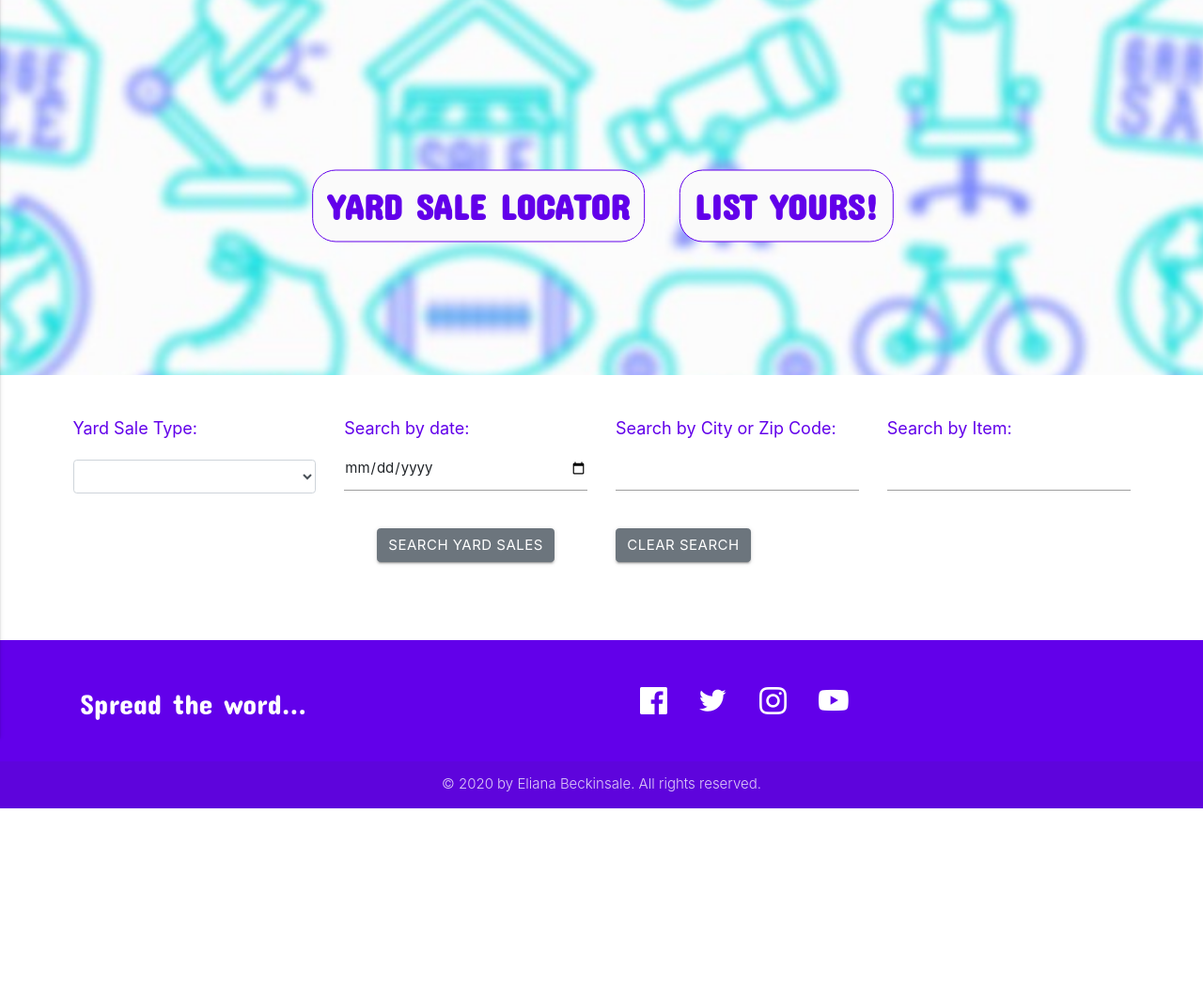
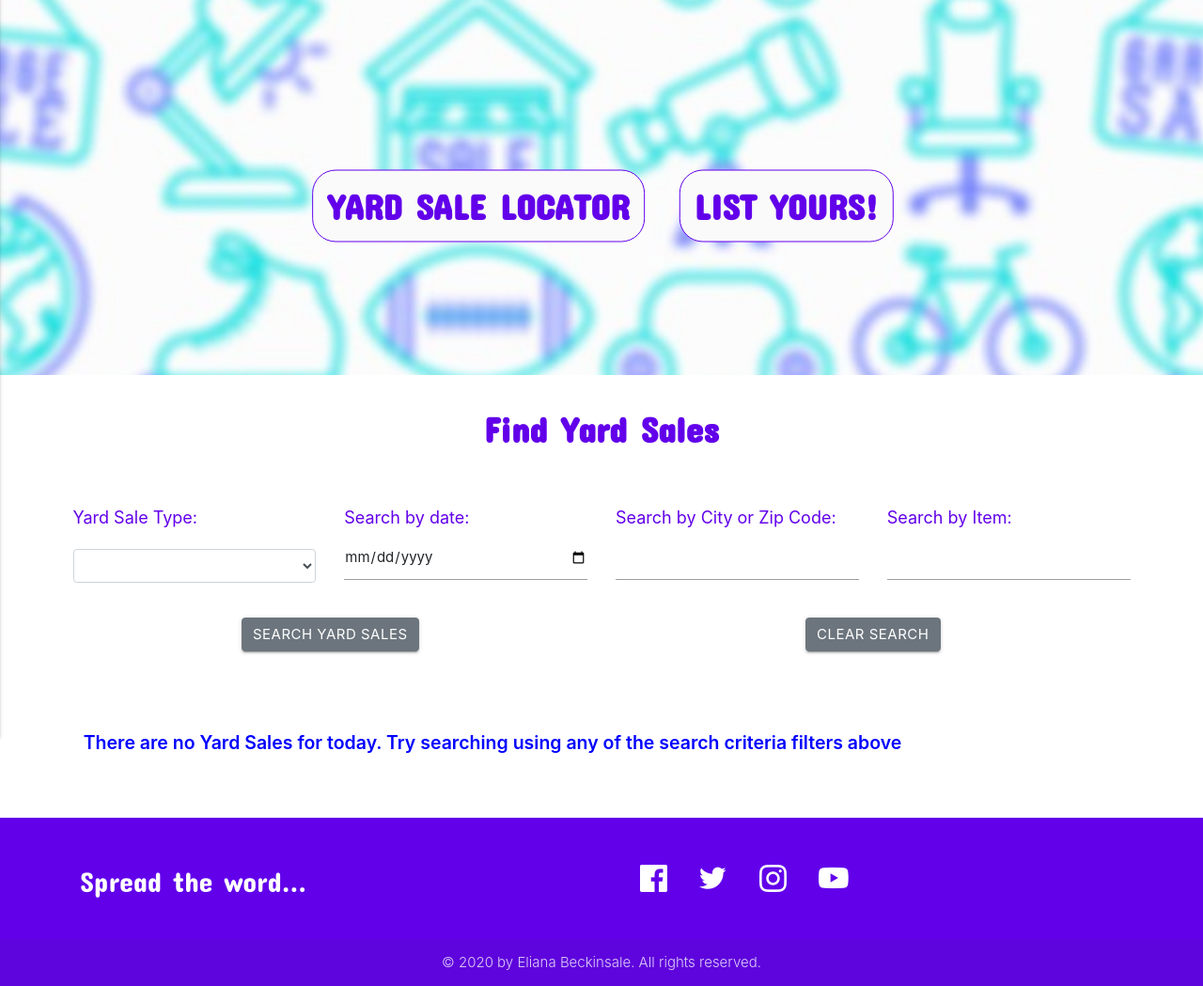
Before and after one commit to EliBec/my--first-data-centric-development-milestone-project, a Flask app: page /get_yardsales/ in a window 1280 px wide. Shown: the part 76-1125 px from the top of the page at 94% size. Before the commit the page ends 936 px from the top, so only its background shows below. Run offline with Flask 2, Linux system fonts and the light colour scheme; data that the repository does not hold is empty; some libraries are stand-ins or nearby versions.

Commit message:
added text to aboutus.html. Modified app.py to fix get_yardsales logic and break long lines. Also added logic for clear buttons

```diff
--- a/app.py
+++ b/app.py
@@ -23,8 +23,13 @@ app.config['MONGO_DBNAME'] = os.environ.get('MONGO_DBNAME')
 app.config['MONGO_URI'] = os.environ.get('MONGO_URI')
 
 app.config['GOOGLEMAPS_API_KEY'] = os.environ.get('GOOGLEMAPS_API_KEY')
-googlemap_search_url = "https://maps.googleapis.com/maps/api/place/textsearch/json"
-googlemap_details_url = "https://maps.googleapis.com/maps/api/place/details/json"
+
+googlemap_search_url = \
+    ("https://maps.googleapis.com/maps/api/place/textsearch/json")
+
+googlemap_details_url = \
+    ("https://maps.googleapis.com/maps/api/place/details/json")
+
 google_key = app.config['GOOGLEMAPS_API_KEY']
 
 
@@ -35,7 +40,6 @@ mongo = PyMongo(app)
 @app.route("/")
 @app.route('/get_yardsales/', methods=["GET", "POST"])
 def get_yardsales():
-    #yardsales = mongo.db.yard_sales.find()
     categories = mongo.db.categories.find()
 
     # declare dictionary
@@ -46,26 +50,35 @@ def get_yardsales():
         yardsale_cat = request.form.get('categorysearch').capitalize()
         if yardsale_cat != "":
             if yardsale_cat == "All":
-                searchcriteriadict['category'] = {'$in': ['Estate', 'Garage', 'Community']}
+                searchcriteriadict['category'] = \
+                    {'$in': ['Estate', 'Garage', 'Community']}
             else:
                 searchcriteriadict['category'] = yardsale_cat.capitalize()
+        else:
+            searchcriteriadict['category'] = \
+                {'$in': ['Estate', 'Garage', 'Community']}
 
         yardsale_date = request.form.get('datesearch')
         if yardsale_date != "":
             searchcriteriadict['date'] = yardsale_date
 
-
-        # value in form "cityorzip" is either the zip code or city
+        # value in form "cityorzip" is either \
+        # the zip code or city
         yardsale_cityorzip = request.form.get('cityorzipsearch')
         if yardsale_cityorzip != "":
 
-            # check if there is matching document where form's value is equal to city. If found, then add to dictionary. Else, perform same search and action but for zip code
-
-            if mongo.db.yard_sales.count_documents({'city': yardsale_cityorzip}) > 0:
+            """
+            check if there is matching document where form's value is equal\
+            to city. If found, then add to dictionary.\
+            Else, perform same search and action but for zip code
+            """
+            if mongo.db.yard_sales.count_documents({'city':
+                                                    yardsale_cityorzip}) > 0:
                 searchcriteriadict['city'] = yardsale_cityorzip
-
             else:
-                if mongo.db.yard_sales.count_documents({'zip': yardsale_cityorzip})> 0:
+                if mongo.db.yard_sales.count_documents({'zip':
+                                                        yardsale_cityorzip}) >\
+                                                        0:
                     searchcriteriadict['zip'] = yardsale_cityorzip
 
         yardsale_items = request.form.get('itemsearch').capitalize()
@@ -76,36 +89,46 @@ def get_yardsales():
         if searchcriteriadict != {}:
             search_results = mongo.db.yard_sales.find(searchcriteriadict)
 
-            yardsales_count = mongo.db.yard_sales.count_documents(searchcriteriadict)
+            yardsales_count = \
+                mongo.db.yard_sales.count_documents(searchcriteriadict)
 
-            return render_template('getyardsales.html', yardsales=search_results, categories=categories, google_key=google_key, yardsales_count=yardsales_count, mode="search")
+            return render_template('getyardsales.html',
+                                   yardsales=search_results,
+                                   categories=categories,
+                                   google_key=google_key,
+                                   yardsales_count=yardsales_count,
+                                   mode="search")
 
         else:
-            return render_template('getyardsales.html', yardsales_count=0, mode="search")
+            return render_template('getyardsales.html',
+                                   yardsales_count=0, mode="search")
 
     else:
-
         today_date = date.today()
         today_str = today_date.strftime("%Y-%m-%d")
 
         yardsales = mongo.db.yard_sales.find({'date': today_str})
 
         yardsales_count = yardsales.count()
-        print('conteo' + str(yardsales_count))
 
-        return render_template('getyardsales.html', yardsales=yardsales, categories=categories, google_key=google_key, yardsales_count=yardsales_count, mode="all")
+        return render_template('getyardsales.html',
+                               yardsales=yardsales,
+                               categories=categories,
+                               google_key=google_key,
+                               yardsales_count=yardsales_count, mode="all")
 
 
 # route for the Add Yard Sales page (addyardsales.html)
 @app.route('/add_yardsales', methods=["GET", "POST"])
 def add_yardsales():
 
-    record_status=request.args.get('record_status')
+    record_status = request.args.get('record_status')
     # print(record_status)
 
     countries = mongo.db.countries.find()
 
-    return render_template('addyardsales.html', countries=countries, record_status=record_status)
+    return render_template('addyardsales.html',
+                           countries=countries, record_status=record_status)
 
 
 # request addyardsales.html's form and insert it to the 'yard_sales' collection
@@ -123,7 +146,8 @@ def insert_yardsale():
 
     full_addr = address_1 + address_2 + " " + city + " " + state + " " + zip
 
-    # pass in the address (to get_google_coord) for which google coordinates are fetched from API's JSON
+    # pass in the address (to get_google_coord) \
+    # for which google coordinates are fetched from API's JSON
     google_coor = get_google_coord(full_addr)
     # print(google_coor)
 
@@ -157,7 +181,6 @@ def insert_yardsale():
 
     record_status = "added"
 
-    #return redirect(url_for('get_yardsales', record_status=record_status))
     return redirect(url_for('add_yardsales', record_status=record_status))
 
 
@@ -174,8 +197,10 @@ def get_google_coord(full_addr):
 
     return coordinates
 
-# rout to page updatedeleteyardsales.html
-@app.route('/updatedelete_yardsales', methods=["GET", "POST"])
+
+# route to page updatedeleteyardsales.html
+@app.route('/updatedelete_yardsales',
+           methods=["GET", "POST"])
 def updatedelete_yardsales():
 
     # declare dictionary
@@ -196,25 +221,31 @@ def updatedelete_yardsales():
             searchdict['seller_last_name'] = yardsale_lname
 
         search_results = mongo.db.yard_sales.find(searchdict)
+        yardsales_count = mongo.db.yard_sales.count_documents(searchdict)
 
-        return render_template('updatedeleteyardsales.html', yardsales=search_results, google_key= google_key)
+        return render_template('updatedeleteyardsales.html',
+                               yardsales=search_results, google_key=google_key,
+                               yardsales_count=yardsales_count)
 
     else:
         return render_template('updatedeleteyardsales.html')
 
 
-# rout to get countries and yardsale data (using record id) and send to updatedsale.html
+# rout to get countries and yardsale \
+# data (using record id) and send to updatedsale.html
 @app.route('/update_yardsale/<yardsale_id>/<record_status>')
 def update_yardsale(yardsale_id, record_status):
     countries = mongo.db.countries.find()
     # fetch yardsale based on its id key
     yardsale_upd = mongo.db.yard_sales.find_one({'_id': ObjectId(yardsale_id)})
-    return render_template('updateyardsale.html', countries=countries, yardsale_upd=yardsale_upd, google_key= google_key, record_status=record_status)
+    return render_template('updateyardsale.html', countries=countries,
+                           yardsale_upd=yardsale_upd, google_key=google_key,
+                           record_status=record_status)
 
 
-
-# route tosave updated changes to the database's yard_sales collection
-@app.route('/save_yardsale/<yardsale_id>/<record_status>', methods=["GET", "POST"])
+# route to save changes to yard_sales collection
+@app.route('/save_yardsale/<yardsale_id>/<record_status>',
+           methods=["GET", "POST"])
 def save_yardsale(yardsale_id, record_status):
     yardsales = mongo.db.yard_sales
 
@@ -227,7 +258,8 @@ def save_yardsale(yardsale_id, record_status):
 
     full_addr = address_1 + address_2 + " " + city + " " + state + " " + zip
 
-    # pass in the address (to get_google_coord) for which google coordinates are fetch from API's JSON
+    # pass in the address (to get_google_coord) \
+    # for which google coordinates are fetch from API's JSON
     google_coor = get_google_coord(full_addr)
     print(google_coor)
 
@@ -257,22 +289,25 @@ def save_yardsale(yardsale_id, record_status):
 
     record_status = 'updated'
 
-    return render_template('updatedeleteyardsales.html', record_status=record_status)
+    return render_template('updatedeleteyardsales.html',
+                           record_status=record_status)
 
 
 # route to delete yardsale record from colletion
 @app.route('/delete_yardsale/<yardsale_id>/<record_status>')
 def delete_yardsale(yardsale_id, record_status):
-    mongo.db.yard_sales.remove({'_id':ObjectId(yardsale_id)})
+    mongo.db.yard_sales.remove({'_id': ObjectId(yardsale_id)})
 
     record_status = 'deleted'
-    return render_template('updatedeleteyardsales.html', record_status=record_status)
+    return render_template('updatedeleteyardsales.html',
+                           record_status=record_status)
 
 
 # About us page route
 @app.route('/about')
 def about():
     return render_template('about.html')
+
 
 # Contact us page route
 @app.route('/contact_us')
--- a/static/css/style.css
+++ b/static/css/style.css
@@ -124,6 +124,7 @@ nav .button-collapse {
 
 .centered{
     text-align: center;
+    margin:10px;
 }
 
 .separator {
@@ -164,19 +189,6 @@ label {
     font-weight:400;
     color:#6200ea !important;
 }
-
-#search-btn, #clearsearch-btn{
-    display: block;
-}
-
-#search-btn {
-    margin:auto;
-}
-
-.btn-adj {
-    margin-top: 35px;
-}
-
 
 /* About page */
 .about-text, .btn-wrapper {
@@ -319,4 +339,12 @@ text-transform: capitalize;
         font-size: 2.5em;
     }
 
+    .page-heading-title{
+        font-size: 2.5em;
+    }
+
+    .centered{
+        margin:auto;
+    }
+
 }
--- a/static/js/script.js
+++ b/static/js/script.js
@@ -41,7 +41,21 @@ $(document).ready(function(){
     $("#search-btn").removeClass("btn btn-info").addClass("btn btn-secondary" );
     $("#clearsearch-btn").removeClass("btn btn-warning").addClass("btn btn-secondary");
     $('#search-form input[type="search"]').val('');
-    $('#search-form #date-search').val('');
+    $('#search-form #datesearch').val('');
+    $('#search-form #categorysearch').val('');
+    $('#search-form #fnamesearch').val('');
+    $('#search-form #lnamesearch').val('');
+    });
+
+    $("#clear-all-btn").click(function(){
+    $('#add-form input[type="text"]').val('');
+    $('#add-form input[type="radio"]').val('');
+    $('#add-form #email').val('');
+    $('#add-form #telephone').val('');
+    $('#add-form #saletime').val('');
+    $('#add-form #saledate').val('');
+    $('#add-form input[type="radio"]').val('');
+     /*type="radio"*/
     });
 
 
@@ -57,6 +71,7 @@ $(document).ready(function(){
     $(".remove-input-btn").on("click", function() {
         $("#additem input:last").remove();
     });
+
 
     /* Check the elements on the radio selection type on the form. if there is a value, then make it "checked". Otherwise, assign a "hardcoded" value */
         var garage_sale,
--- a/templates/getyardsales.html
+++ b/templates/getyardsales.html
@@ -1,6 +1,13 @@
 {% extends "base.html" %}
 {% block content %}
     <div class="container">
+        <div class="section">
+            <div class="row">
+                <div class="col-lg-12 col-md-12 col-sm-12">
+                    <h2 class="page-heading-title">Find Yard Sales</h2>
+                </div>
+            </div>
+        </div>
         <br>
         <div class="row">
             <form id="search-form" action="{{ url_for('get_yardsales') }}" method="POST">
@@ -31,28 +38,22 @@
                     </div>
                 </div>
                 <div class="row">
-                    <div class="col-lg-3 col-md-6 col-sm-12">
-                    </div>
-                    <div class="col-lg-3 col-md-6 col-sm-6">
+                    <div class="col-lg-6 col-md-6 col-sm-4 centered">
                         <button type="Submit" id="search-btn" class="btn btn-secondary">Search Yard Sales</button>
                     </div>
-                    <div class="col-lg-3 col-md-6 col-sm-6">
+                    <div class="col-lg-6 col-md-6 col-sm-4 centered">
                         <button type="button" id="clearsearch-btn" class="btn btn-secondary"> Clear Search</button>
-                    </div>
-                    <div class="col-lg-3 col-md-6 col-sm-12">
                     </div>
                 </div>
             </form>
         </div>
         <br>
         <div class="row">
-
-
                 {% if yardsales_count == 0 and mode == "search" %}
                 <div class="col-lg-12 col-md-12 col-sm-12 info-msg">
                     <p>No Yard Sales found for your search criteria. Please try again.</p>
                 </div>
-                {% elif yarssales_count == 0 and mode == "all" %}
+                {% elif yardsales_count == 0 and mode == "all" %}
                 <div class="col-lg-12 col-md-12 col-sm-12 info-msg">
                     <p>There are no Yard Sales for today. Try searching using any of the search criteria filters above</p>
                 </div>
@@ -73,10 +74,10 @@
                 <div class="col-lg-6 col-md-6 col-sm-6">
                     <p><strong>Date: </strong>{{yard_sale.date}} <strong> - Time: </strong>{{yard_sale.time}} <strong>- City:</strong> {{yard_sale.city}} ({{yard_sale.state}})</p>
                     <p><strong> Seller Name: </strong>{{yard_sale.seller_first_name}} {{yard_sale.seller_last_name}} </p>
-                    <p> <strong>Email: </strong>{{yard_sale.seller_email}} </p>
+                    <p> <strong>Email: </strong> <a href="mailto:{{yard_sale.seller_email}}">{{yard_sale.seller_email}}</a></p>
                     <p> <strong>Items for sale: </strong>{{ yard_sale.item_list|join(', ') }}</p>
                 </div>
-                <div class="col-lg-6 col-md-6 col-sm-6">
+                <div class="col-lg-6 col-md-6 col-sm-6 map-wrapper">
                         <div class="map" id="map_{{ yard_sale._id }}">
                             <iframe width="100%" height="200" frameborder="0" style="border:0"
                                     title="Map of {{ yard_sale.seller_first_name}}, {{ yard_sale.seller_last_name }}"
@@ -85,7 +86,7 @@
                         </div>
                     <br>
                 </div>
-
+                <div class="separator-purple"></div>
             {% endfor %}
         </div>
     </div>
```
Also changed, not shown: other parts of static/css/style.css (+32 -0 lines), templates/about.html (+6 -2 lines), templates/addyardsales.html (+15 -17 lines), templates/contact_us.html (+8 -6 lines), templates/updatedeleteyardsales.html (+26 -17 lines), templates/updateyardsale.html (+14 -16 lines).
